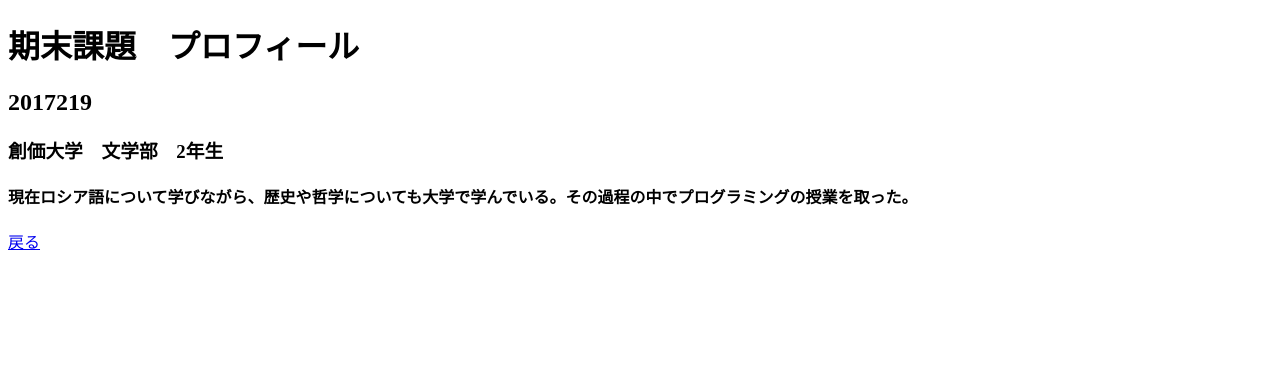
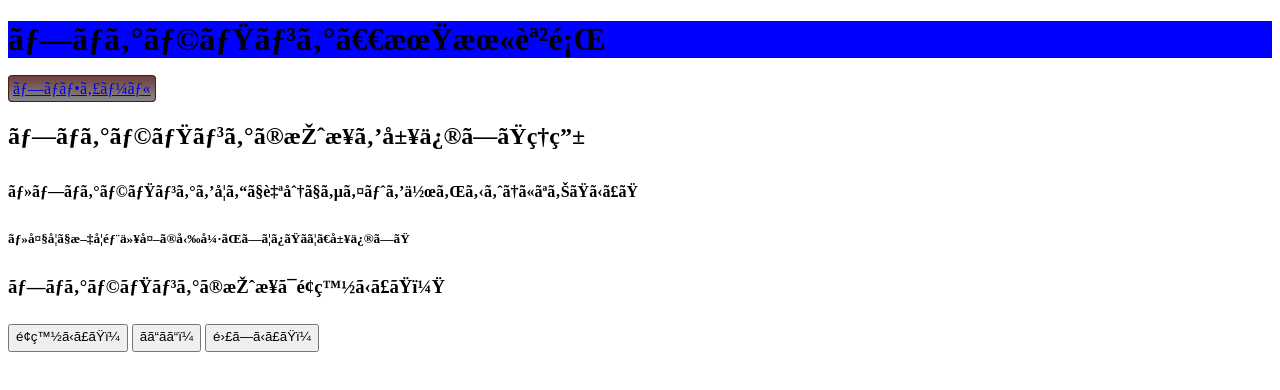
Before and after one commit to Soka7835/Akio-soka.github.io, a plain HTML site: page index.html in a window 1280 px wide. Drawn offline with Linux system fonts and the light colour scheme.

Commit message:
Add files via upload

```diff
--- a/index.html
+++ b/index.html
@@ -1,20 +1,36 @@
 <!DOCTYPE html>
 
 <html lang="ja">
+    <head>
+        <meta charset="uft-8">
+        <link rel="stylesheet" href="./base.css">
+        <title>プログラミング　期末課題</title>
+    </head>
 
-<head>
-    <meta charset="utf-8"/>
-    <title>期末課題　プロフィール</title>
-</head>
+    <body>
+        <header>
+            <h1>プログラミング　期末課題</h1>
+            <nav id="menu">
+                <ul>
+                     <li> <a href="../Kimatu 課題/index.html">プロフィール</a></li>
 
-<body>
-    <h1>期末課題　プロフィール</h1>
-    <div>
-        <h2>2017219</h2>
-        <h3>創価大学　文学部　2年生</h3>
-        <h4>現在ロシア語について学びながら、歴史や哲学についても大学で学んでいる。その過程の中でプログラミングの授業を取った。</h4>
-    </div>
+                </ul>
+            </nav>
+        </header>
 
-<a href="../Kimatu Kadai/index.html">戻る</a>
-</body>
-</html>
+        <div>
+            <h2>プログラミングの授業を履修した理由</h2>
+            <h4>・プログラミングを学んで自分でサイトを作れるようになりたかった</h4>
+<h5>・大学で文学部以外の勉強がしてみたくて、履修した</h5>
+        </div>
+
+        <div>
+            <h3>プログラミングの授業は面白かった？</h3>
+            <button type="button" onclick="Kadai(0)">面白かった！</button>
+            <button type="button" onclick="Kadai(1)">そこそこ！</button>
+            <button type="button" onclick="Kadai(2)">難しかった！</button>
+        </div>
+
+        <script src="Kadai.js"></script>
+
+    </body>
```
